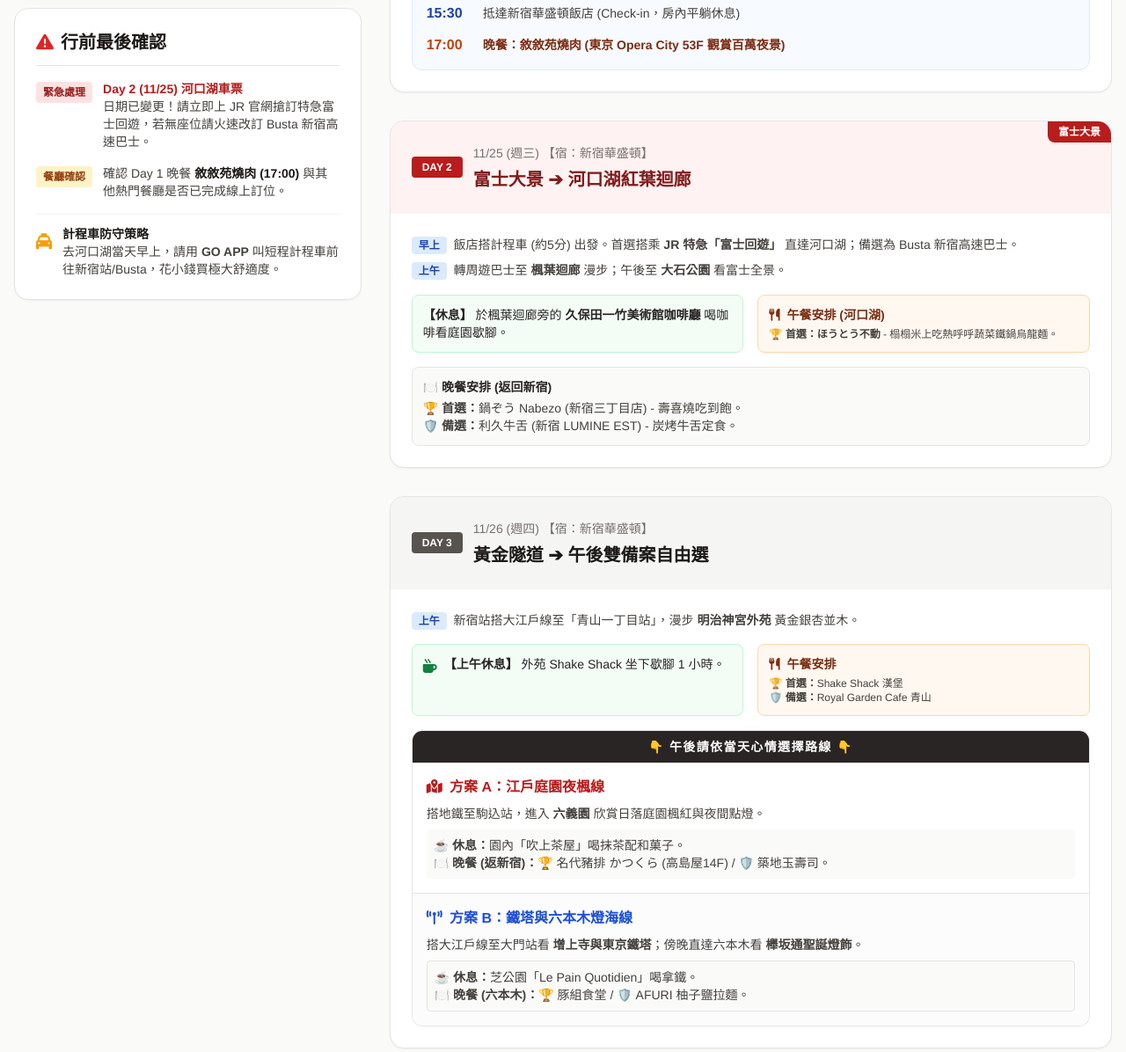
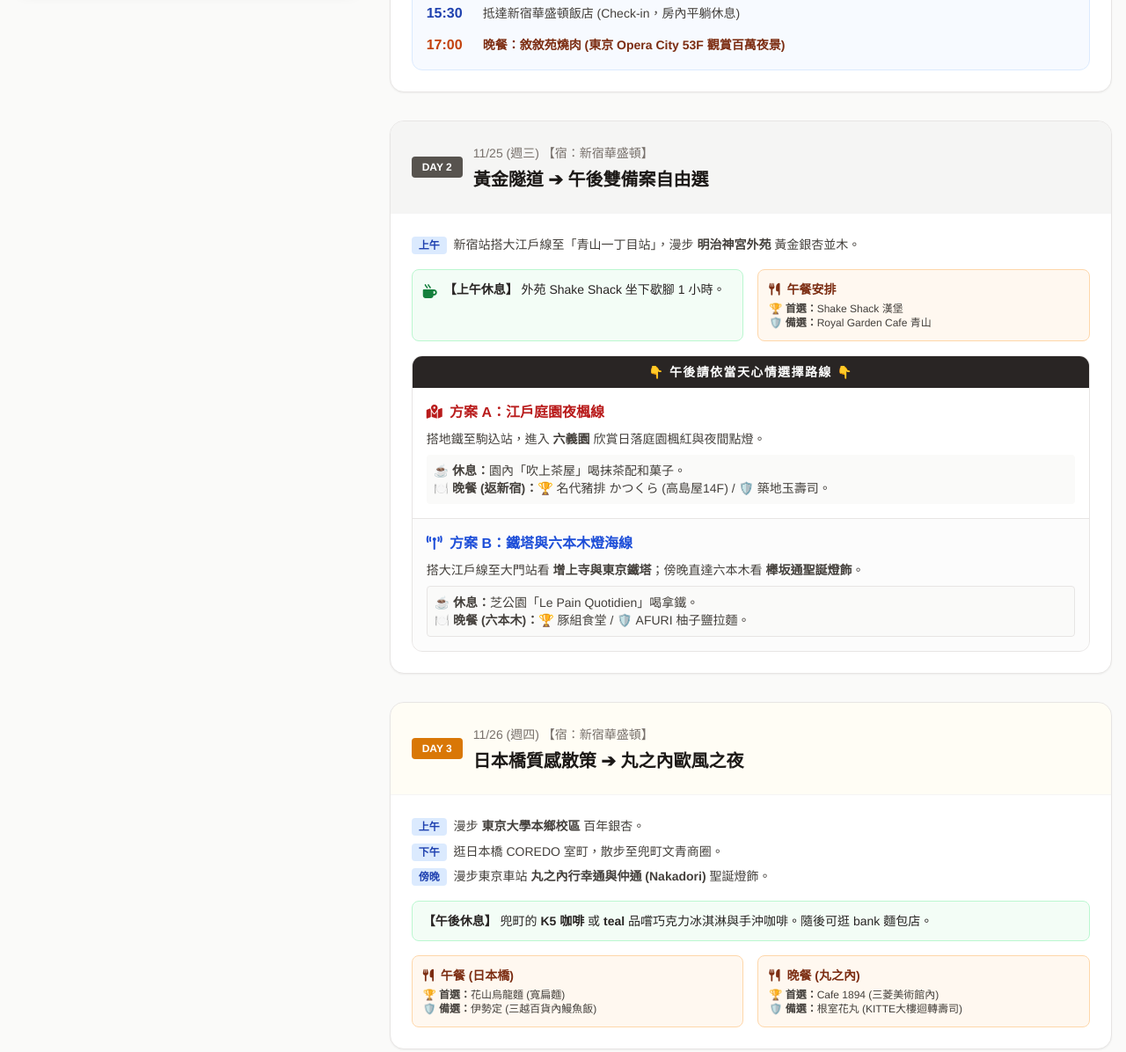
Before and after one commit to d6700rp/Japan-trip-2026, a plain HTML site: page index.html in a window 1280 px wide. Shown: the part 828-2024 px from the top of the page at 88% size. Drawn offline with nearby package versions, Linux system fonts and the light colour scheme.

Commit message:
Refactor itinerary sections and comments in index.html
Updated comments and section titles for clarity. Removed unnecessary sections related to transportation and reservations.

```diff
--- a/index.html
+++ b/index.html
@@ -36,11 +36,11 @@
     <!-- 主要內容區 -->
     <main class="max-w-7xl mx-auto px-4 py-12 grid grid-cols-1 lg:grid-cols-12 gap-8">
 
-        <!-- 左側：住宿與交通心法 (佔 4 欄) -->
+        <!-- 左側：住宿配置 (佔 4 欄) -->
         <aside class="lg:col-span-4 space-y-6">
 
             <!-- 住宿配置 -->
-            <section class="bg-stone-900 text-white rounded-2xl p-6 shadow-lg">
+            <section class="bg-stone-900 text-white rounded-2xl p-6 shadow-lg sticky top-6">
                 <h2 class="text-xl font-bold border-b border-stone-700 pb-3 mb-4 flex items-center text-amber-400">
                     <i class="fa-solid fa-hotel mr-2"></i> 飯店住宿配置
                 </h2>
@@ -63,33 +63,6 @@
                         </ul>
                     </div>
                 </div>
-            </section>
-
-            <!-- 交通與預約提醒 -->
-            <section class="bg-white rounded-2xl p-6 shadow-sm border border-stone-200">
-                <h2 class="text-xl font-bold border-b border-stone-200 pb-3 mb-4 flex items-center text-stone-900">
-                    <i class="fa-solid fa-triangle-exclamation text-red-600 mr-2"></i> 行前最後確認
-                </h2>
-                <ul class="space-y-4 text-sm text-stone-700">
-                    <li class="flex items-start">
-                        <div class="bg-red-100 text-red-800 rounded px-2 py-1 text-xs font-bold mr-3 mt-0.5 whitespace-nowrap">緊急處理</div>
-                        <div>
-                            <strong class="text-red-700 block">Day 2 (11/25) 河口湖車票</strong>
-                            日期已變更！請立即上 JR 官網搶訂特急富士回遊，若無座位請火速改訂 Busta 新宿高速巴士。
-                        </div>
-                    </li>
-                    <li class="flex items-start">
-                        <div class="bg-amber-100 text-amber-800 rounded px-2 py-1 text-xs font-bold mr-3 mt-0.5 whitespace-nowrap">餐廳確認</div>
-                        <div>確認 Day 1 晚餐 <strong class="text-stone-900">敘敘苑燒肉 (17:00)</strong> 與其他熱門餐廳是否已完成線上訂位。</div>
-                    </li>
-                    <li class="flex items-start pt-3 border-t border-stone-100">
-                        <i class="fa-solid fa-taxi text-amber-500 text-lg mr-3 mt-1"></i>
-                        <div>
-                            <strong class="text-stone-900 block">計程車防守策略</strong>
-                            去河口湖當天早上，請用 <strong>GO APP</strong> 叫短程計程車前往新宿站/Busta，花小錢買極大舒適度。
-                        </div>
-                    </li>
-                </ul>
             </section>
         </aside>
 
@@ -121,44 +94,12 @@
                 </div>
             </article>
 
-            <!-- Day 2 (原河口湖) -->
-            <article class="bg-white rounded-2xl shadow-sm border border-stone-200 overflow-hidden relative">
-                <div class="absolute top-0 right-0 bg-red-700 text-white text-xs font-bold px-3 py-1 rounded-bl-lg shadow-sm">富士大景</div>
-                <div class="p-4 sm:p-6 border-b border-stone-100 bg-red-50 flex items-center">
-                    <span class="px-3 py-1 bg-red-700 text-white font-bold text-xs rounded uppercase mr-3">Day 2</span>
+            <!-- Day 2 (黃金隧道 + 雙備案) -->
+            <article class="bg-white rounded-2xl shadow-sm border border-stone-200 overflow-hidden">
+                <div class="p-4 sm:p-6 border-b border-stone-100 bg-stone-100 flex items-center">
+                    <span class="px-3 py-1 bg-stone-600 text-white font-bold text-xs rounded uppercase mr-3">Day 2</span>
                     <div>
                         <span class="text-stone-500 text-sm font-medium">11/25 (週三) 【宿：新宿華盛頓】</span>
-                        <h3 class="text-xl font-bold text-red-900 mt-1">富士大景 ➔ 河口湖紅葉迴廊</h3>
-                    </div>
-                </div>
-                <div class="p-4 sm:p-6 space-y-4">
-                    <p class="text-sm text-stone-700 leading-relaxed">
-                        <span class="inline-block bg-blue-100 text-blue-800 px-2 py-0.5 rounded text-xs font-bold mr-1">早上</span> 飯店搭計程車 (約5分) 出發。首選搭乘 <strong>JR 特急「富士回遊」</strong> 直達河口湖；備選為 Busta 新宿高速巴士。<br>
-                        <span class="inline-block bg-blue-100 text-blue-800 px-2 py-0.5 rounded text-xs font-bold mr-1 mt-2">上午</span> 轉周遊巴士至 <strong>楓葉迴廊</strong> 漫步；午後至 <strong>大石公園</strong> 看富士全景。
-                    </p>
-                    <div class="grid grid-cols-1 md:grid-cols-2 gap-4">
-                        <div class="bg-green-50/80 p-3 rounded-lg border border-green-200">
-                            <p class="text-sm text-stone-800"><strong>【休息】</strong> 於楓葉迴廊旁的 <strong>久保田一竹美術館咖啡廳</strong> 喝咖啡看庭園歇腳。</p>
-                        </div>
-                        <div class="bg-orange-50/80 p-3 rounded-lg border border-orange-200">
-                            <p class="text-sm font-bold text-orange-900 mb-1"><i class="fa-solid fa-utensils mr-1"></i> 午餐安排 (河口湖)</p>
-                            <p class="text-xs text-stone-700"><strong>🏆 首選：ほうとう不動</strong> - 榻榻米上吃熱呼呼蔬菜鐵鍋烏龍麵。</p>
-                        </div>
-                    </div>
-                    <div class="bg-stone-50 p-3 rounded-lg border border-stone-200 text-sm">
-                        <p class="font-bold text-stone-800 mb-1">🍽️ 晚餐安排 (返回新宿)</p>
-                        <p class="text-stone-700"><strong>🏆 首選：</strong>鍋ぞう Nabezo (新宿三丁目店) - 壽喜燒吃到飽。<br>
-                        <strong>🛡️ 備選：</strong>利久牛舌 (新宿 LUMINE EST) - 炭烤牛舌定食。</p>
-                    </div>
-                </div>
-            </article>
-
-            <!-- Day 3 (原雙備案) -->
-            <article class="bg-white rounded-2xl shadow-sm border border-stone-200 overflow-hidden">
-                <div class="p-4 sm:p-6 border-b border-stone-100 bg-stone-100 flex items-center">
-                    <span class="px-3 py-1 bg-stone-600 text-white font-bold text-xs rounded uppercase mr-3">Day 3</span>
-                    <div>
-                        <span class="text-stone-500 text-sm font-medium">11/26 (週四) 【宿：新宿華盛頓】</span>
                         <h3 class="text-xl font-bold text-stone-900 mt-1">黃金隧道 ➔ 午後雙備案自由選</h3>
                     </div>
                 </div>
@@ -199,12 +140,12 @@
                 </div>
             </article>
 
-            <!-- Day 4 -->
+            <!-- Day 3 (日本橋 + 丸之內) -->
             <article class="bg-white rounded-2xl shadow-sm border border-stone-200 overflow-hidden">
                 <div class="p-4 sm:p-6 border-b border-stone-100 bg-amber-50/50 flex items-center">
-                    <span class="px-3 py-1 bg-amber-600 text-white font-bold text-xs rounded uppercase mr-3">Day 4</span>
+                    <span class="px-3 py-1 bg-amber-600 text-white font-bold text-xs rounded uppercase mr-3">Day 3</span>
                     <div>
-                        <span class="text-stone-500 text-sm font-medium">11/27 (週五) 【宿：新宿最後一晚】</span>
+                        <span class="text-stone-500 text-sm font-medium">11/26 (週四) 【宿：新宿華盛頓】</span>
                         <h3 class="text-xl font-bold text-stone-900 mt-1">日本橋質感散策 ➔ 丸之內歐風之夜</h3>
                     </div>
                 </div>
@@ -226,6 +167,38 @@
                             <p class="text-sm font-bold text-orange-900 mb-1"><i class="fa-solid fa-utensils mr-1"></i> 晚餐 (丸之內)</p>
                             <p class="text-xs text-stone-700"><strong>🏆 首選：</strong>Cafe 1894 (三菱美術館內)<br><strong>🛡️ 備選：</strong>根室花丸 (KITTE大樓迴轉壽司)</p>
                         </div>
+                    </div>
+                </div>
+            </article>
+
+            <!-- Day 4 (河口湖 - 富士回遊已訂票) -->
+            <article class="bg-white rounded-2xl shadow-sm border border-stone-200 overflow-hidden relative">
+                <div class="absolute top-0 right-0 bg-red-700 text-white text-xs font-bold px-3 py-1 rounded-bl-lg shadow-sm">富士大景</div>
+                <div class="p-4 sm:p-6 border-b border-stone-100 bg-red-50 flex items-center">
+                    <span class="px-3 py-1 bg-red-700 text-white font-bold text-xs rounded uppercase mr-3">Day 4</span>
+                    <div>
+                        <span class="text-stone-500 text-sm font-medium">11/27 (週五) 【宿：新宿最後一晚】</span>
+                        <h3 class="text-xl font-bold text-red-900 mt-1">富士大景 ➔ 河口湖紅葉迴廊</h3>
+                    </div>
+                </div>
+                <div class="p-4 sm:p-6 space-y-4">
+                    <p class="text-sm text-stone-700 leading-relaxed">
+                        <span class="inline-block bg-blue-100 text-blue-800 px-2 py-0.5 rounded text-xs font-bold mr-1">早上</span> 飯店用 GO APP 叫計程車 (約5分) 前往新宿站，搭乘 <strong>JR 特急「富士回遊」</strong> <span class="inline-block bg-green-100 text-green-800 px-1.5 py-0.5 rounded text-xs font-bold">已訂票</span> 直達河口湖。<br>
+                        <span class="inline-block bg-blue-100 text-blue-800 px-2 py-0.5 rounded text-xs font-bold mr-1 mt-2">上午</span> 轉周遊巴士至 <strong>楓葉迴廊</strong> 漫步；午後至 <strong>大石公園</strong> 看富士全景。
+                    </p>
+                    <div class="grid grid-cols-1 md:grid-cols-2 gap-4">
+                        <div class="bg-green-50/80 p-3 rounded-lg border border-green-200">
+                            <p class="text-sm text-stone-800"><strong>【休息】</strong> 於楓葉迴廊旁的 <strong>久保田一竹美術館咖啡廳</strong> 喝咖啡看庭園歇腳。</p>
+                        </div>
+                        <div class="bg-orange-50/80 p-3 rounded-lg border border-orange-200">
+                            <p class="text-sm font-bold text-orange-900 mb-1"><i class="fa-solid fa-utensils mr-1"></i> 午餐安排 (河口湖)</p>
+                            <p class="text-xs text-stone-700"><strong>🏆 首選：ほうとう不動</strong> - 榻榻米上吃熱呼呼蔬菜鐵鍋烏龍麵。</p>
+                        </div>
+                    </div>
+                    <div class="bg-stone-50 p-3 rounded-lg border border-stone-200 text-sm">
+                        <p class="font-bold text-stone-800 mb-1">🍽️ 晚餐安排 (返回新宿)</p>
+                        <p class="text-stone-700"><strong>🏆 首選：</strong>鍋ぞう Nabezo (新宿三丁目店) - 壽喜燒吃到飽。<br>
+                        <strong>🛡️ 備選：</strong>利久牛舌 (新宿 LUMINE EST) - 炭烤牛舌定食。</p>
                     </div>
                 </div>
             </article>
```
